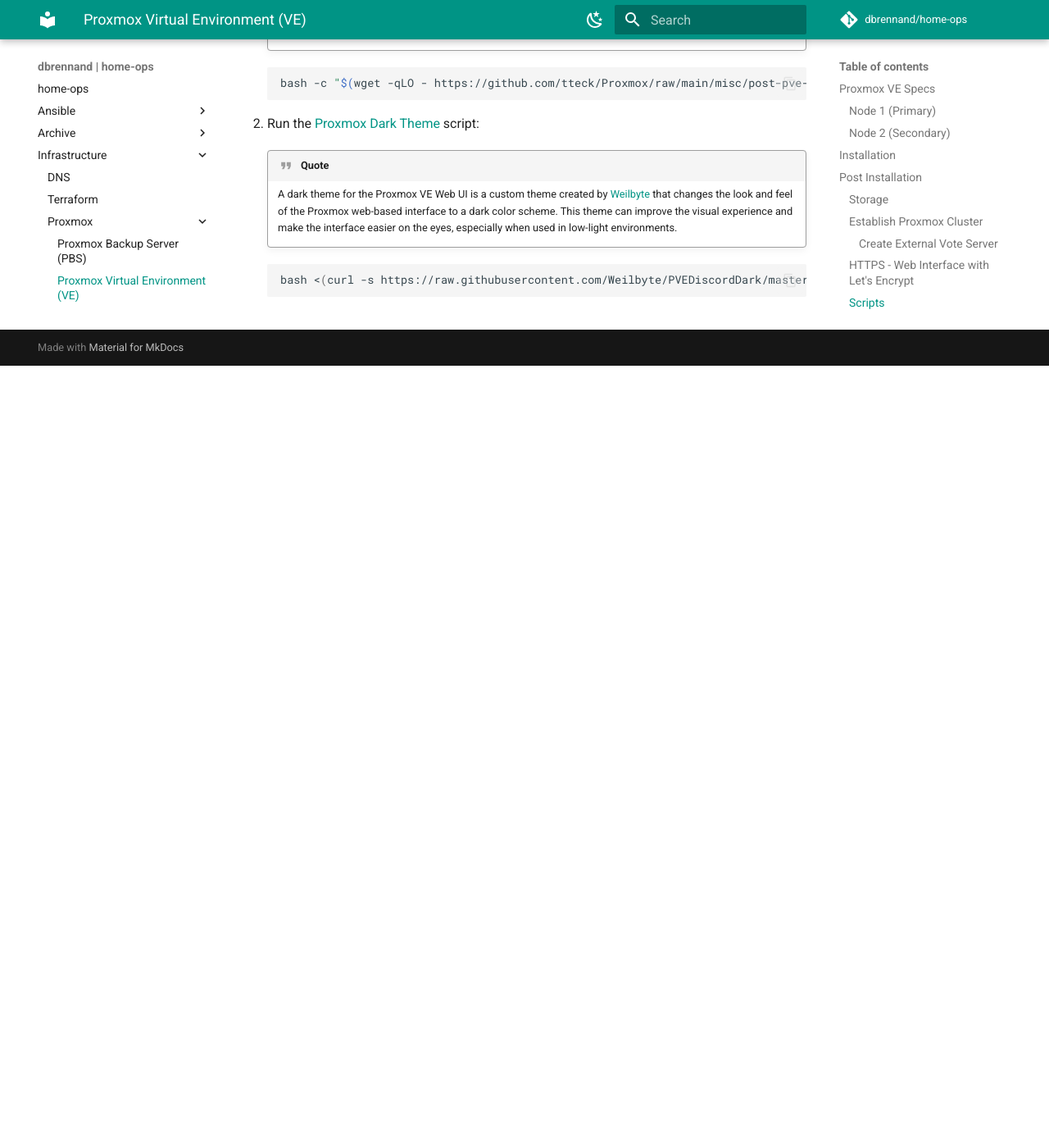
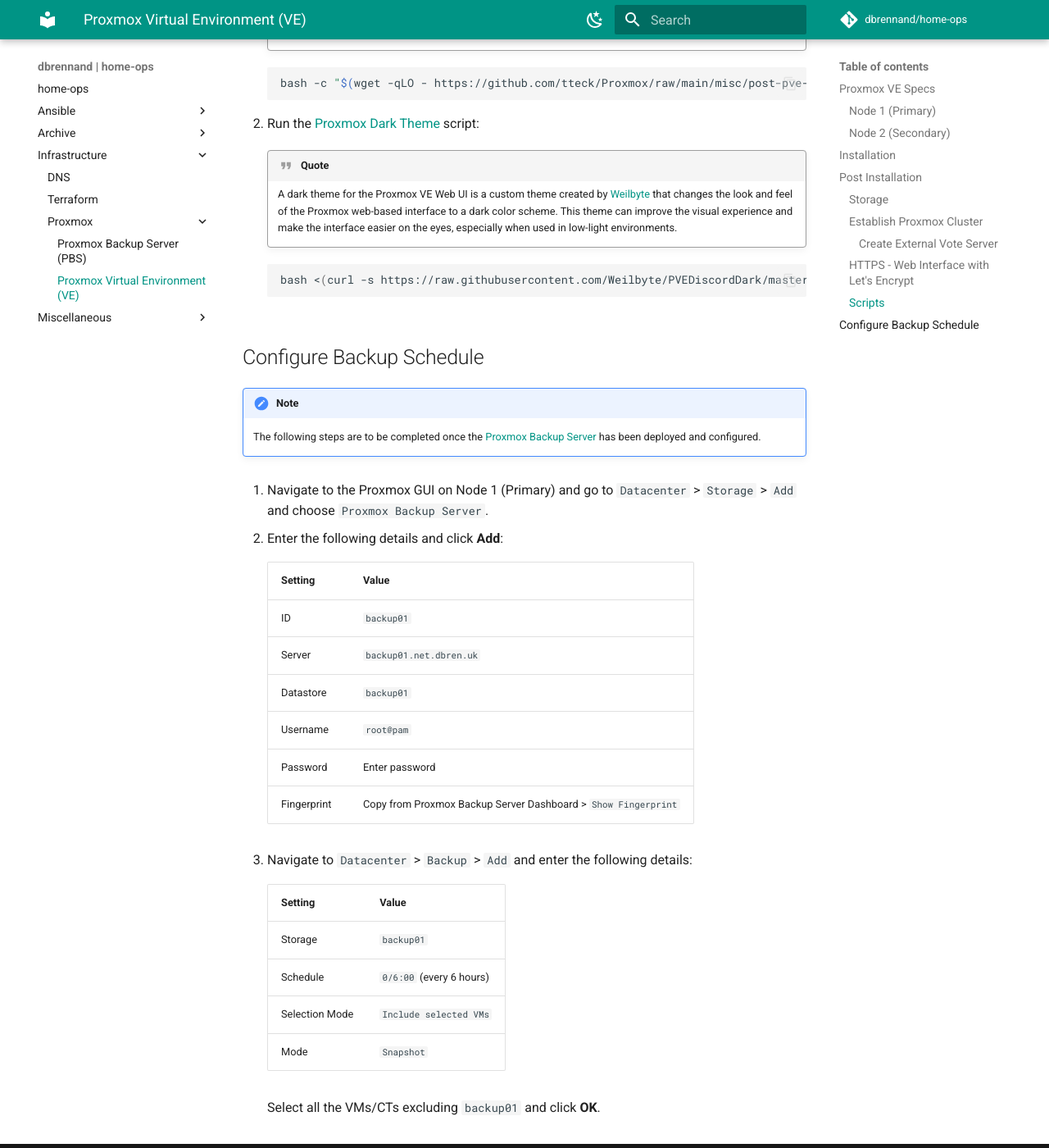
Before and after one commit to dbrennand/home-ops, an MkDocs documentation site: the page built from docs/infrastructure/proxmox/ve.md, in a window 1280 px wide and 1400 px high, scrolled down 5828 px. Shown: the whole window at 82% size. Built offline with MkDocs 1.6.1 and Material for MkDocs 9.7.7, drawn with Linux system fonts in a browser that asks for light colours; comment, search, counter and statistics services are not loaded; before the commit the page ends 6274 px from its top, so only the background shows below that.

Commit message:
docs: configure backup schedule

````diff
--- a/docs/infrastructure/proxmox/ve.md
+++ b/docs/infrastructure/proxmox/ve.md
@@ -211,3 +211,33 @@
     ```bash
     bash <(curl -s https://raw.githubusercontent.com/Weilbyte/PVEDiscordDark/master/PVEDiscordDark.sh ) install
     ```
+
+## Configure Backup Schedule
+
+!!! note
+
+    The following steps are to be completed once the [Proxmox Backup Server](https://homeops.danielbrennand.com/infrastructure/proxmox/backup/) has been deployed and configured.
+
+1. Navigate to the Proxmox GUI on Node 1 (Primary) and go to `Datacenter` > `Storage` > `Add` and choose `Proxmox Backup Server`.
+
+2. Enter the following details and click **Add**:
+
+    | Setting     | Value                                                          |
+    | ----------- | -------------------------------------------------------------- |
+    | ID          | `backup01`                                                     |
+    | Server      | `backup01.net.dbren.uk`                                        |
+    | Datastore   | `backup01`                                                     |
+    | Username    | `root@pam`                                                     |
+    | Password    | Enter password                                                 |
+    | Fingerprint | Copy from Proxmox Backup Server Dashboard > `Show Fingerprint` |
+
+3. Navigate to `Datacenter` > `Backup` > `Add` and enter the following details:
+
+    | Setting        | Value                    |
+    | -------------- | ------------------------ |
+    | Storage        | `backup01`               |
+    | Schedule       | `0/6:00` (every 6 hours) |
+    | Selection Mode | `Include selected VMs`   |
+    | Mode           | `Snapshot`               |
+
+    Select all the VMs/CTs excluding `backup01` and click **OK**.
````
